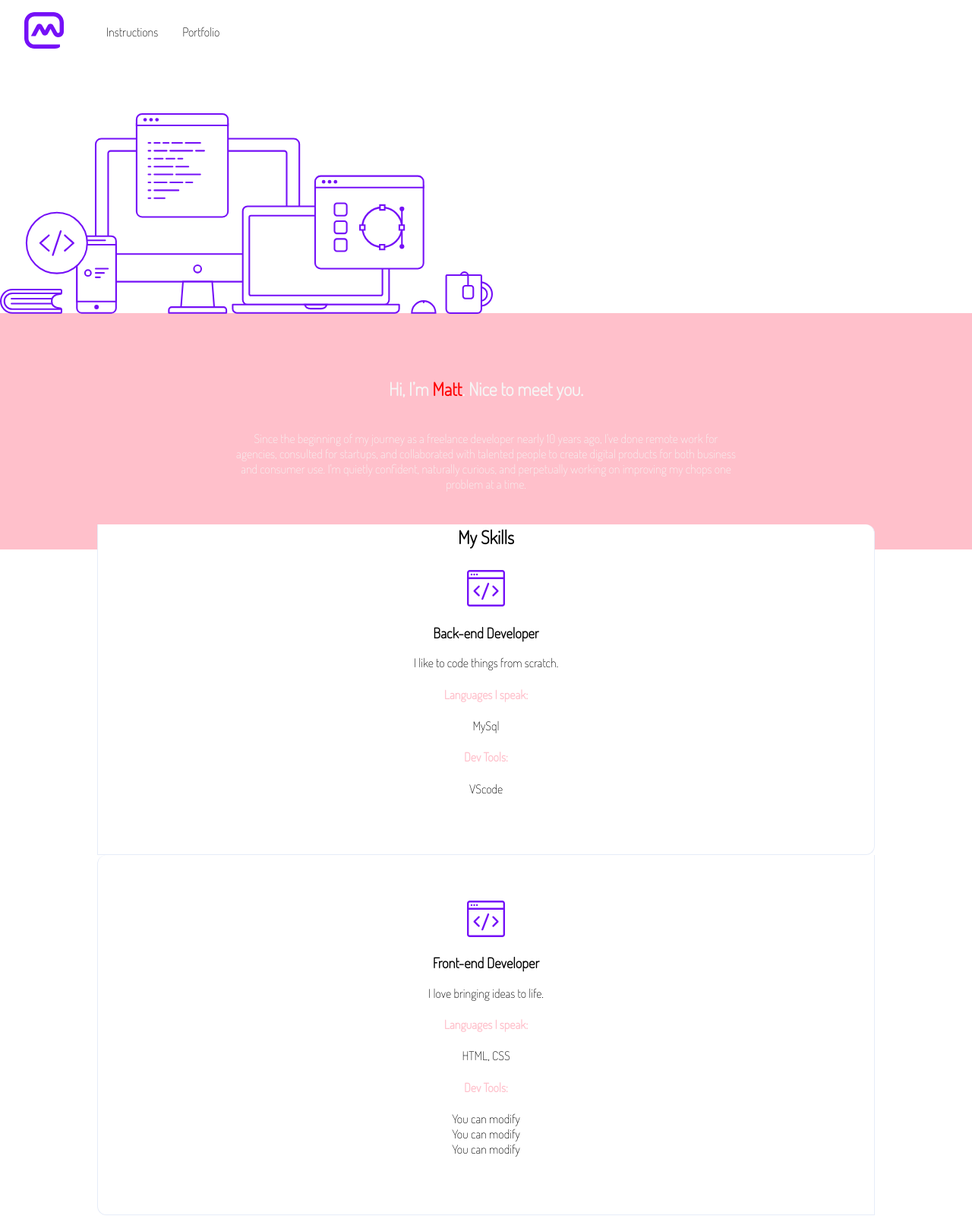
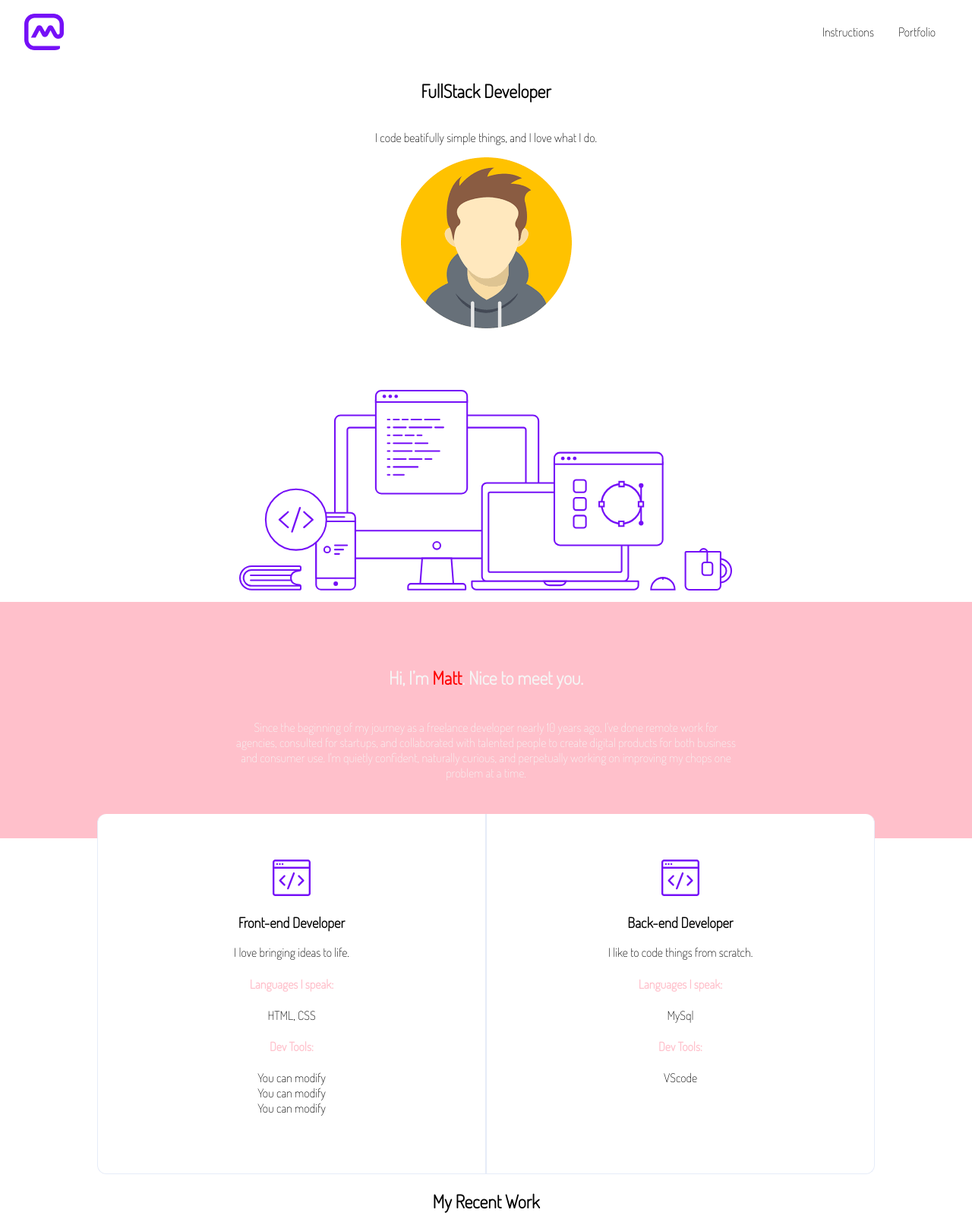
Before and after one commit to WildCodeSchool-2024-02/JS-RemoteFR-Code-Of-War-checkpoint-1, a website: page site/portfolio.html in a window 1280 px wide. Shown: the top 1600 px of the page at 76% size. Drawn offline with Linux system fonts and the light colour scheme.

Commit message:
steps 1 to 8 finished for CSS part of Portfolio (CSS & HTML modified)

```diff
--- a/site/css/portfolio.css
+++ b/site/css/portfolio.css
@@ -1,14 +1,36 @@
 :root {
   --radius: 12px;
-
   --cardColor: #ffffff;
   --borderColor: #e6ecf8;
   --shadowColor: #e9f0f380;
-
   --styledBorder: var(--borderTemplate) var(--borderColor);
   --styledShadow: 0 5px 5px 0 var(var(--shadowColor));
+  --textAlign: center;
+}
 
-  --textAlign: center;
+
+
+@media screen and (width >= 700px) {
+  body > header > nav {
+    display: flex;
+    flex-direction: row;
+    justify-content: space-between;
+    align-items: center;
+  }
+  .first-banner{
+    display: flex;
+    flex-direction: column;
+    align-items: center;
+  }
+}
+
+/* J'ai aussi centré la partie avec l'avatar ci-dessus pour les écrans < 700px
+par soucis d'élégance, mais j'ai bien conscience que rien ne m'y obligeait. */
+.first-banner{
+  display: flex;
+  flex-direction: column;
+  align-items: center;
+  padding: 0 0 1rem 0;
 }
 
 img {
@@ -32,6 +54,12 @@ p {
   margin: 0;
   margin-top: calc(var(--gutter) * 5);
   margin-bottom: calc(var(--gutter) * -0.3125);
+  display: none;
+}
+@media screen and (width >= 700px) {
+  .desktop{
+    display: block;
+  }
 }
 
 .description {
@@ -55,11 +83,17 @@ p {
   margin-top: calc(var(--gutter) * -2);
   border-radius: var(--radius);
   padding: 0 10%;
+  display: flex;
+  flex-direction: column-reverse;
+
 }
 
-.skills--title {
-  margin: calc(var(--gutter) * -2) 0;
-  text-align: var(--textAlign);
+@media screen and (width >= 700px) {
+  .skills{
+  display: flex;
+  flex-direction: row-reverse;
+  justify-content: center;
+  }
 }
 
 .column {
@@ -71,6 +105,12 @@ p {
   border-radius: var(--radius);
   text-align: var(--textAlign);
   box-shadow: var(--styledShadow);
+}
+
+@media screen and (width >= 700px) {
+  .column {
+    width: 50vw;
+  }
 }
 
 .column:first-of-type {
@@ -96,8 +136,11 @@ p {
   color: var(--purple);
 }
 
+.disabled{
+  opacity: 40%;
+}
+
 .box {
-  width: 25%;
   padding: calc(var(--gutter) * 2);
   border: var(--styledBorder);
   margin: calc(var(--gutter) * 1.25);
@@ -108,3 +151,19 @@ p {
 .purple-text {
   color: var(--purple);
 }
+
+.recent-work-title, .projects > p{
+  display: flex;
+  justify-content: center;
+}
+
+@media screen and (width >= 700px) {
+  .list-of-projects {
+    display: grid;
+    grid-template-columns: repeat(3, 1fr);
+  }
+  .box:last-child{
+    grid-column-start: 2;
+    grid-column-end: 3;
+  }
+}
--- a/site/portfolio.html
+++ b/site/portfolio.html
@@ -22,7 +22,10 @@
     <main>
       <!-- First banner with title, description, avatar and image desktop -->
       <!-- You can use the avatar image on the folder image -->
-      <section>
+      <section class="first-banner">
+        <h1>FullStack Developer</h1>
+        <p>I code beatifully simple things, and I love what I do.</p>
+        <img src="image/avatar-bis.png" alt="avatar de développeur">
         <figure class="desktop">
           <img src="image/desktop.svg" alt="desktop" />
         </figure>
@@ -39,8 +42,7 @@
       <!-- Bloc of list of skill front end and back end -->
 
       <article class="skills">
-        <h2 class="skills--title">My Skills</h2>
-          <section class="column">
+        <section class="column">
               <img src="image/frontend.svg" alt="" />
               <h3>Back-end Developer</h3>
               <p>I like to code things from scratch.</p>
@@ -68,8 +70,9 @@
 
       <!-- Third banner with list of all your projects -->
       <article class="projects">
-          <h2>My Recent Work</h2>
+          <h2 class="recent-work-title">My Recent Work</h2>
           <p>Here are a few projects I've worked on recently. Want to see more? Email me.</p>
+          <div class="list-of-projects">
           <section class="box">
             <img src="https://mattfarley.ca/img/logos/kybercore.svg" alt="logo-entreprise" />
             <p>Next level plug and play chassis systems for custom do-it-yourself lightsaber builds.</p>
@@ -90,6 +93,7 @@
             <p>A space and member management solution for coworking communities both big and small.</p>
             <a class="disabled" >Shutdown in 2017</a>
           </section>
+        </div>
       </article>
     </main>
     <footer class="description pink-bg">
```
